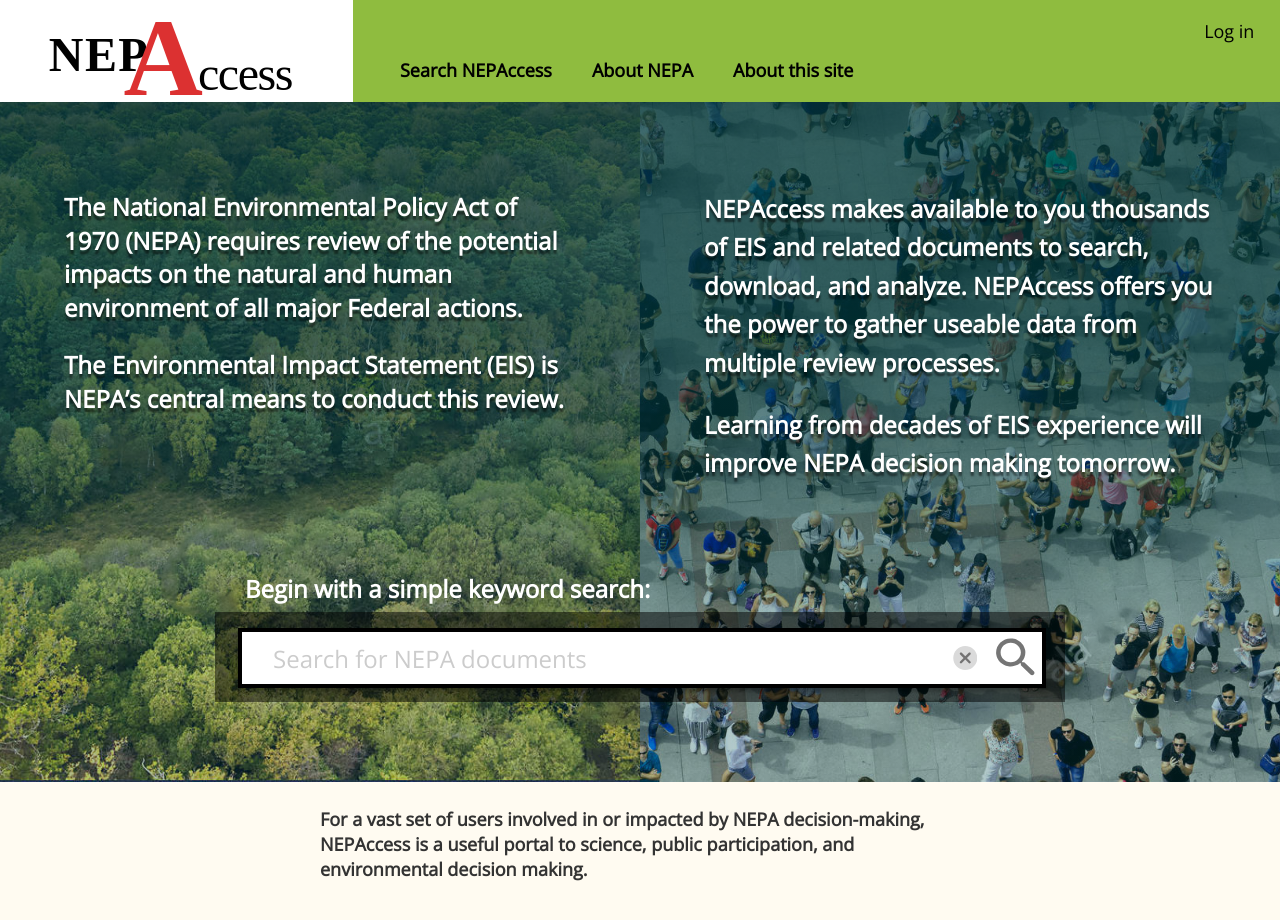
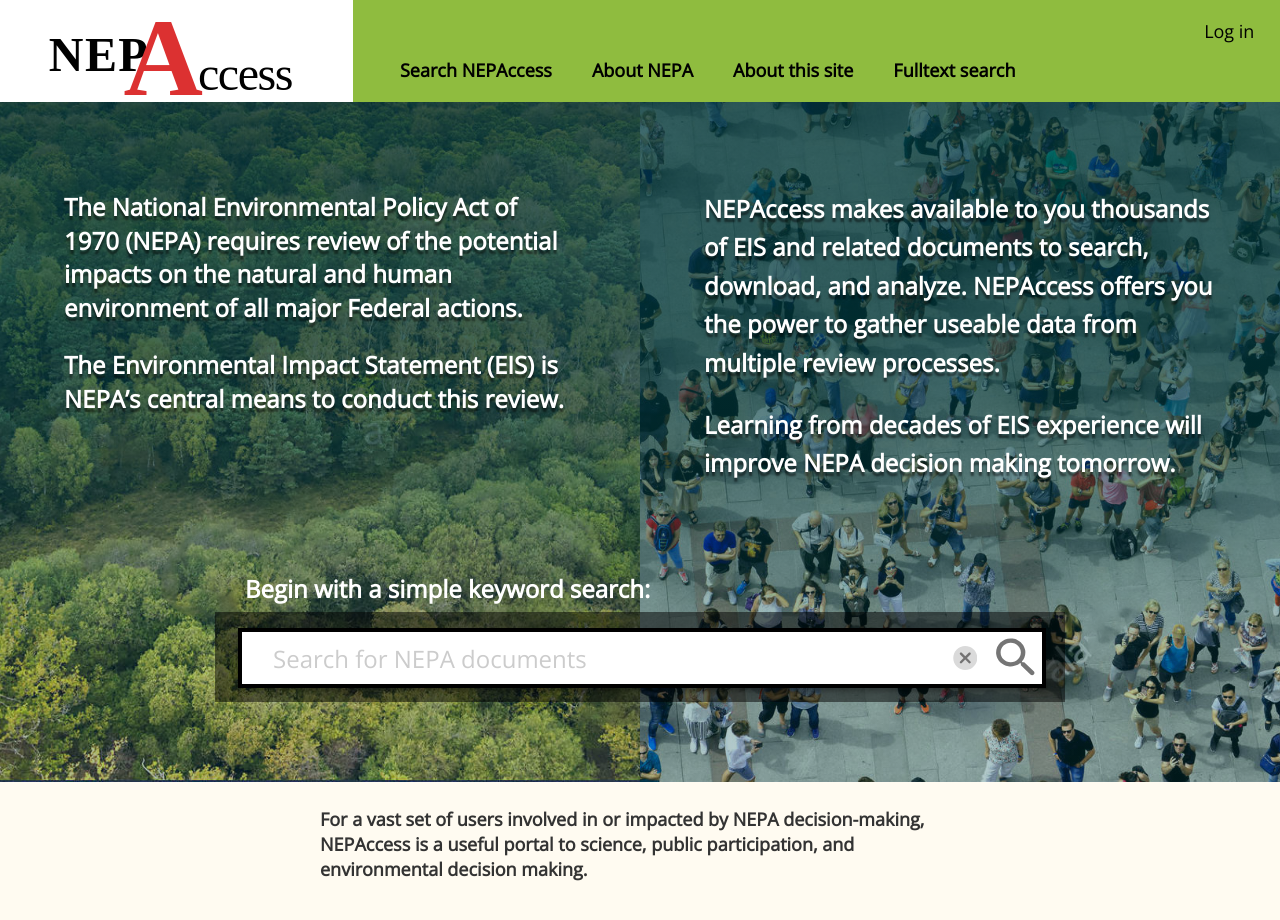
Before and after one commit to GeorgeMSchaffer/nepaccessFront, a React (Create React App) app: page / in a window 1280 px wide. Shown: the top 920 px of the page. Built offline with nearby package versions, Linux system fonts and the light colour scheme; no server answers.

Commit message:
Show fulltext link on top bar, widen fulltext title column

```diff
--- a/src/FulltextResults.js
+++ b/src/FulltextResults.js
@@ -40,7 +40,7 @@ class FulltextResults extends React.Component {
           });
 
           const columns = [
-              { title: "Title", field: "title", width: 150, formatter: reactFormatter(<RecordDetails />), variableHeight: true },
+              { title: "Title", field: "title", width: 200, formatter: reactFormatter(<RecordDetails />), variableHeight: true },
               { title: "Text", field: "plaintext", formatter: "html" },
               { title: "Version", field: "documentType", width: 114 },
               { title: "Document", field: "filename", width: 150, formatter: reactFormatter(<DownloadFile downloadType="EIS"/>) },
--- a/src/FulltextSearcher.js
+++ b/src/FulltextSearcher.js
@@ -134,7 +134,7 @@ class FulltextSearcher extends React.Component {
                                 </div>
 
                             </div>
-                            <span onClick={() => { history.push('/search'); }} id="fulltext-mode" className="inline-block no-select">Metadata search</span>
+                            {/* <span onClick={() => { history.push('/search'); }} id="fulltext-mode" className="inline-block no-select">Metadata search</span> */}
                         </div>
                     </div>
                 </div>
--- a/src/Main.js
+++ b/src/Main.js
@@ -133,7 +133,7 @@ class Main extends React.Component {
                     <Link className="main-menu-link" to="/search">Search NEPAccess</Link>
                     <Link className="main-menu-link" to="/aboutnepa">About NEPA</Link>
                     <Link className="main-menu-link" to="/aboutnepaccess">About this site</Link>
-                    {/* <Link className="main-menu-link" to="/fulltext">Fulltext search</Link> */}
+                    <Link className="main-menu-link" to="/fulltext">Fulltext search</Link>
                 </div>
 
             </div>
```
